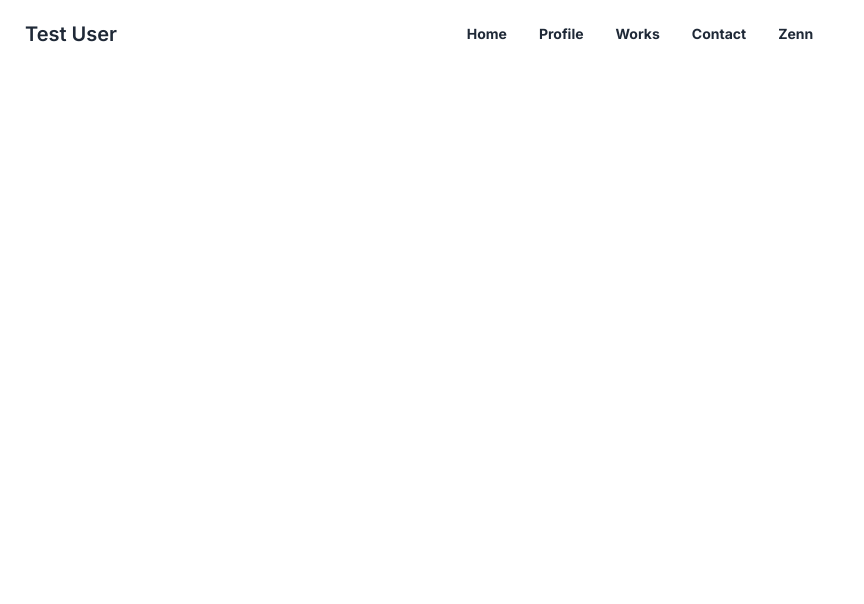
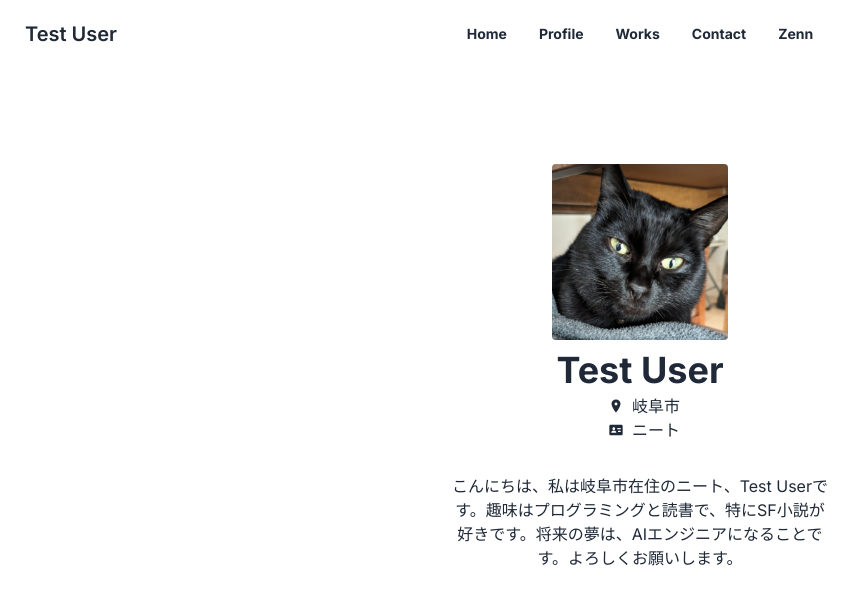
Before and after one commit to Milix-M/milix-m_tempest, a Next.js app in the folder web/: page / in a window 1280 px wide. Shown: the top 604 px of the page, without its empty margins (0-864 px from the left). Built offline with nearby package versions, Linux system fonts and the light colour scheme.

Commit message:
add component

```diff
--- a/web/src/app/page.tsx
+++ b/web/src/app/page.tsx
@@ -1,12 +1,14 @@
 'use client'
 
 import Header from '@/components/Header/Header'
+import Index from '@/components/Home/Index'
 
 export default function Home () {
   return (
     <div>
       <Header />
       <main className='flex min-h-screen flex-col items-center justify-between p-24'>
+        <Index />
       </main>
     </div>
   )
```
